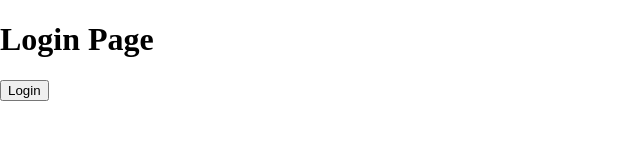
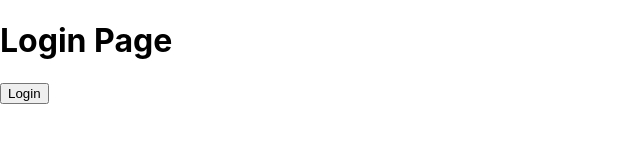
Before and after one commit to phuockhanhle/Family-Tree, a React app: page / in a window 1280 px wide. Shown: the top 160 px of the page, without its empty margins (0-640 px from the left). Built offline with nearby package versions, Linux system fonts and the light colour scheme.

Commit message:
change project name

```diff
--- a/package.json
+++ b/package.json
@@ -1,5 +1,5 @@
 {
-    "name": "portailbleu-ui",
+    "name": "Family-Tree",
     "version": "1.0.0",
     "description": "",
     "main": "index.js",
--- a/src/index.css
+++ b/src/index.css
@@ -4,7 +4,6 @@ body {
       'Ubuntu', 'Cantarell', 'Fira Sans', 'Droid Sans', 'Helvetica Neue',
       sans-serif;
     -webkit-font-smoothing: antialiased;
-    font-family: 'FFF Equipe';
 }
 
 code {
--- a/src/index.html
+++ b/src/index.html
@@ -6,13 +6,13 @@
     <link rel="icon" href="./static/LogoPictosEtFonds/favicon.ico" />
     <meta http-equiv="X-UA-Compatible" content="IE=Edge">
     <meta name="viewport" content="width=device-width, initial-scale=1.0">
-    <title>Portail Bleu</title>
+    <title>React-Front</title>
     <script type="application/javascript">
         function ie_test() {
             var ua = navigator.userAgent;
             var is_ie = ua.indexOf("MSIE ") > -1 || ua.indexOf("Trident/") > -1;
             if (is_ie) {
-                document.getElementById('root').innerHTML = '<p>Portail Bleu n\'est pas compatible avec Internet Explorer.<br/> Merci de bien vouloir vous connecter avec l\'un des navigateurs suivants : Microsoft Edge, Google Chrome, Mozilla Firefox.</p>';
+                document.getElementById('root').innerHTML = '<p>React-Front n\'est pas compatible avec Internet Explorer.<br/> Merci de bien vouloir vous connecter avec l\'un des navigateurs suivants : Microsoft Edge, Google Chrome, Mozilla Firefox.</p>';
             }
         }
     </script>
```
Also changed, not shown: 2 other files (tests, documents, lock files or other folders).
